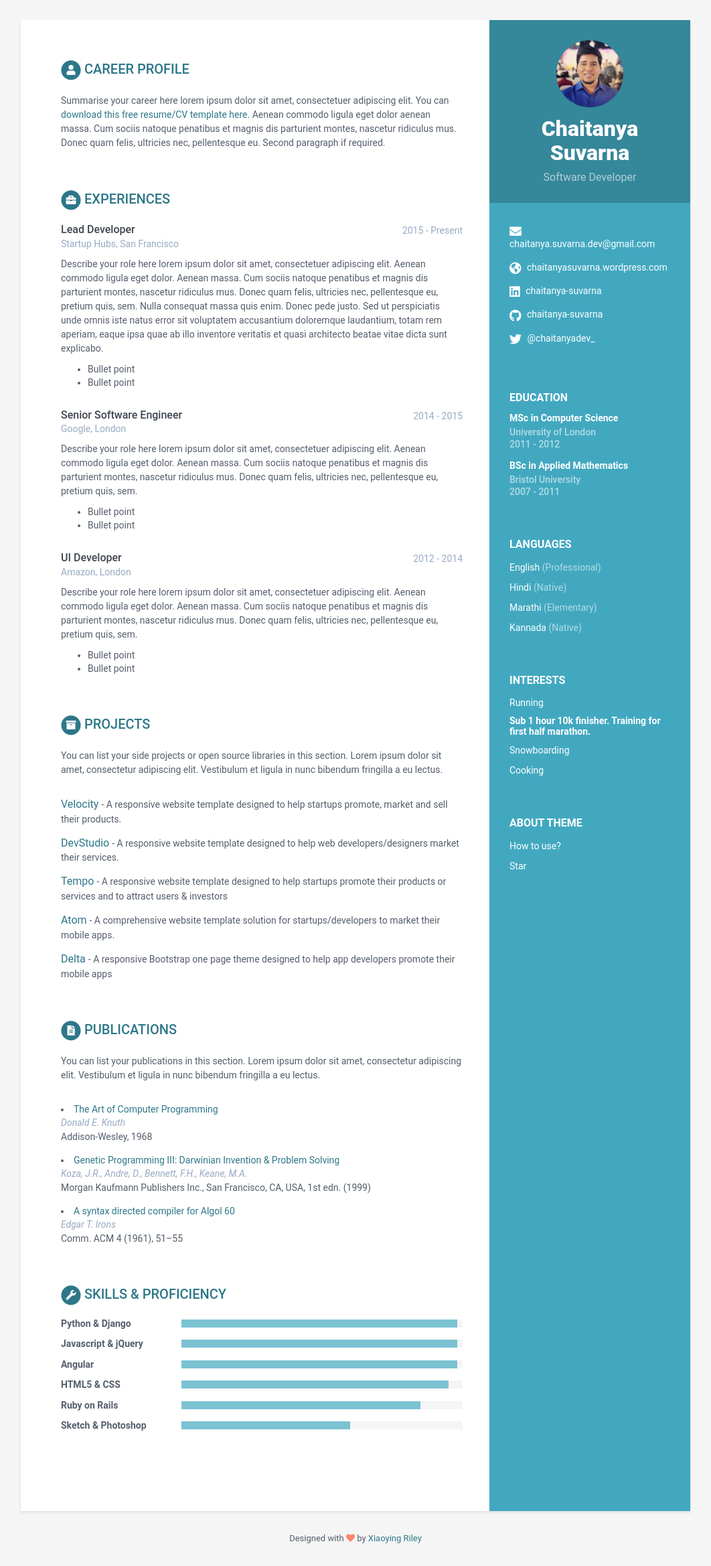
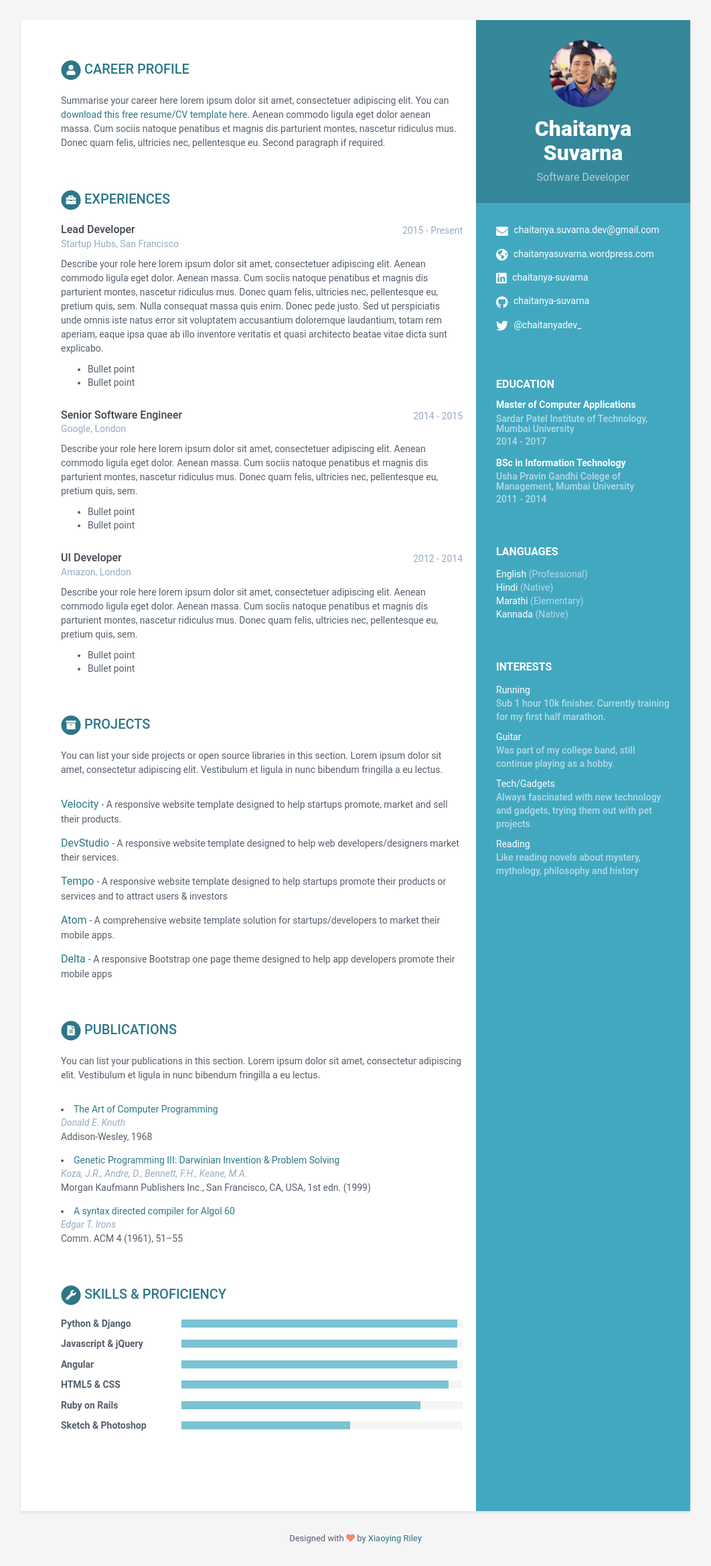
Before and after one commit to chaitanya-suvarna/chaitanya-suvarna.github.io, a Jekyll site: the page built from index.html, in a window 1280 px wide. Shown: the whole page at 67% size, without its empty margins (109-1171 px from the left). Built offline with Jekyll 4.4.1, drawn with Linux system fonts in a browser that asks for light colours.

Commit message:
Completed sidebar information

```diff
--- a/_data/data.yml
+++ b/_data/data.yml
@@ -40,13 +40,16 @@ sidebar:
 
     interests:
       - item: Running
-        summary: Sub 1 hour 10k finisher. Training for first half marathon.
+        summary: Sub 1 hour 10k finisher. Currently training for my first half marathon.
 
-      - item: Snowboarding
-        link:
+      - item: Guitar
+        summary: Was part of my college band, still continue playing as a hobby.
 
-      - item: Cooking
-        link:
+      - item: Tech/Gadgets
+        summary: Always fascinated with new technology and gadgets, trying them out with pet projects
+
+      - item: Reading
+        summary: Like reading novels about mystery, mythology, philosophy and history
 
 career-profile:
     title: Career Profile
@@ -58,9 +61,9 @@ career-profile:
       Donec quam felis, ultricies nec, pellentesque eu.
       Second paragraph if required.
 education:
-    - degree: MSc in Computer Science
-      university: University of London
-      time: 2011 - 2012
+    - degree: Master of Computer Applications
+      university: Sardar Patel Institute of Technology, Mumbai University
+      time: 2014 - 2017
       details: |
         Describe your study here lorem ipsum dolor sit amet, consectetuer
         adipiscing elit. Aenean commodo ligula eget dolor. Aenean massa. Cum
@@ -69,9 +72,9 @@ education:
         pretium quis, sem.
           - Bullet point
           - Bullet point
-    - degree: BSc in Applied Mathematics
-      university: Bristol University
-      time: 2007 - 2011
+    - degree: BSc in Information Technology
+      university: Usha Pravin Gandhi Colege of Management, Mumbai University
+      time: 2011 - 2014
       details: |
         Describe your study here lorem ipsum dolor sit amet, consectetuer
         adipiscing elit. Aenean commodo ligula eget dolor. Aenean massa. Cum
--- a/_includes/about.html
+++ /dev/null
@@ -1,10 +0,0 @@
-<div class="remove-container container-block">
-  <h2 class="container-block-title">
-    About Theme
-  </h2>
-  <ul class="list-unstyled interests-list">
-    <li><a target="_blank" href="https://www.youtube.com/watch?v=Jnmj1dXDbNk">How to use?</a></li>
-     <li><a class="github-button" href="https://github.com/sharu725/online-cv" data-icon="octicon-star" data-show-count="true" aria-label="Star sharu725/online-cv on GitHub">Star</a>
-     <script async defer src="https://buttons.github.io/buttons.js"></script>
-  </ul>
-</div><!--//About-->
--- a/_includes/interests.html
+++ b/_includes/interests.html
@@ -12,7 +12,7 @@
 
       <li>{{ interest.item }}</li>
       {% if interest.summary %}
-      <h5 class="meta">{{ interest.summary }} </h5>
+      <li class="interests-meta">{{ interest.summary }} </li>
       {% else %}
 
       {% endif %}
--- a/_includes/sidebar.html
+++ b/_includes/sidebar.html
@@ -26,8 +26,6 @@
   {% include language.html %}
   {% include interests.html %}
 
-  {% if sidebar.about %}
-    {% include about.html %}
-  {% endif %}
+
 
 </div><!--//sidebar-wrapper-->
--- a/_sass/_base.scss
+++ b/_sass/_base.scss
@@ -40,7 +40,7 @@ p {
     background: $theme-color;
     position: absolute;
     right: 0;
-    width: 300px;
+    width: 320px;
     height: 100%;
     min-height: 800px;
     color: #fff;
@@ -145,10 +145,15 @@ p {
     .interests-list {
         margin-bottom: 0;
         li {
-            margin-bottom: 10px;
             &:last-child {
                 margin-bottom: 0;
             }
+        }
+        .interests-meta {
+            color: rgba(256, 256, 256, 0.6);
+            font-weight: 500;
+            margin-bottom: 10px;
+            margin-top: 0;
         }
     }
 }
```
